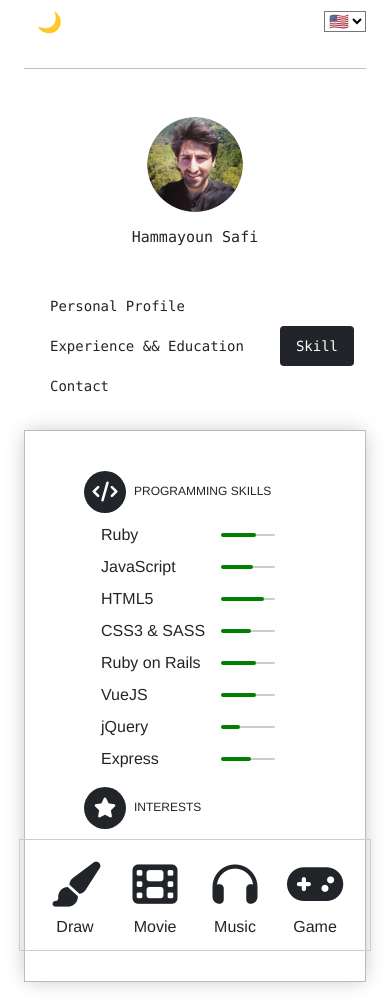
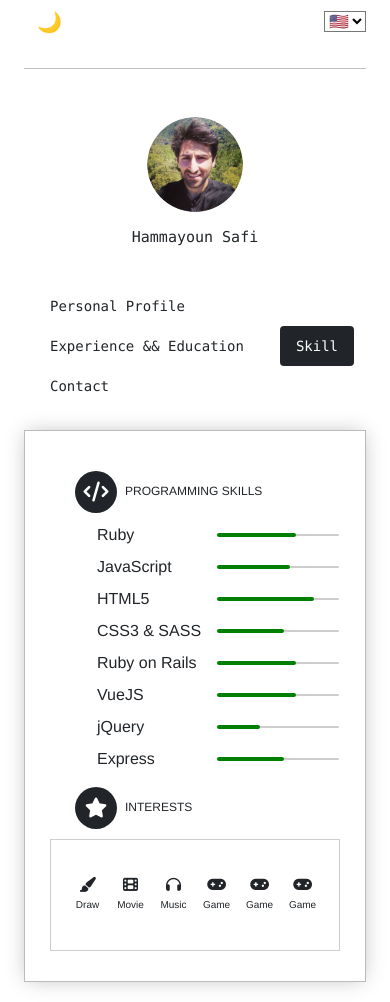
Before and after one commit to Hama99o/my-cv, a Vue app: page /skill in a window 390 px wide. Built offline with nearby package versions, Linux system fonts and the light colour scheme.

Commit message:
skill updated

```diff
--- a/src/components/Skill.vue
+++ b/src/components/Skill.vue
@@ -52,6 +52,9 @@
           <div class="draw"><i class="fa fa-paint-brush" :class="toggleWhiteTextColorForNightMood"></i><span>Draw</span></div>
             <div class="movie"><i class="fa fa-film" :class="toggleWhiteTextColorForNightMood"></i><span>Movie</span></div>
             <div class="music"><i class="fa fa-headphones" :class="toggleWhiteTextColorForNightMood"></i><span>Music</span></div>
+
+            <div class="game"><i class="fa fa-gamepad" :class="toggleWhiteTextColorForNightMood"></i><span>Game</span></div>
+            <div class="game"><i class="fa fa-gamepad" :class="toggleWhiteTextColorForNightMood"></i><span>Game</span></div>
             <div class="game"><i class="fa fa-gamepad" :class="toggleWhiteTextColorForNightMood"></i><span>Game</span></div>
           </div>
         </div>
@@ -223,20 +226,25 @@ h3 {
   background-color: rgba(#f7f7f7, 0.8);
 }
 
-
-@media (max-width: 400px) {
-  .skill-container .func .skills-prog ul li .skills-bar {
-    width: 20%;
-  }
-
+@media (max-width: 768px) {
   h3 {
     font-size: 12px;
   }
-  .skill-container .func .skills-prog ul {
-    margin-left: 50px;
+  .skill-container .func .interests-items div i {
+    font-size: 15px;
+    width: 20px;
+    height: 20px;
+    line-height: 60px;
   }
-  .skill-container .func h3 {
-    margin-left: 65px;
+
+  .skill-container .func .interests-items div {
+    display: inline-block;
+    width: 20%;
+    height: 80px;
+  }
+
+  .skill-container .func .interests-items div span {
+    font-size: 10px;
   }
 }
 
```
